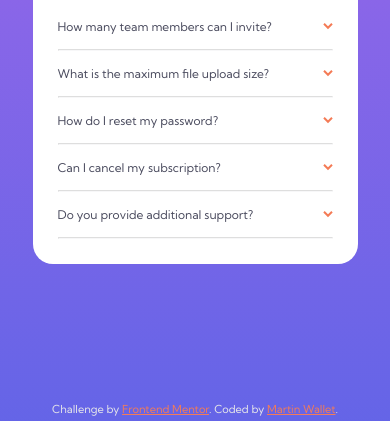
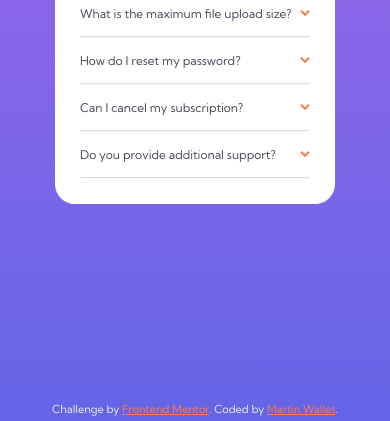
Before and after one commit to martinw0/faq_challenge, a plain HTML site: page index.html in a window 390 px wide. Shown: the part 423-844 px from the top of the page. Drawn offline with Linux system fonts and the light colour scheme.

Commit message:
marrgin for mobile

```diff
--- a/style.scss
+++ b/style.scss
@@ -48,7 +48,7 @@ main {
     flex-direction: column;
     align-items: center;
     padding: 25px;
-    margin-top: 120px;
+    margin: 10vh;
     background-color: white;
     border-radius: 20px;
     .illustration {
```
Also changed, not shown: style.css, 1 other file.
